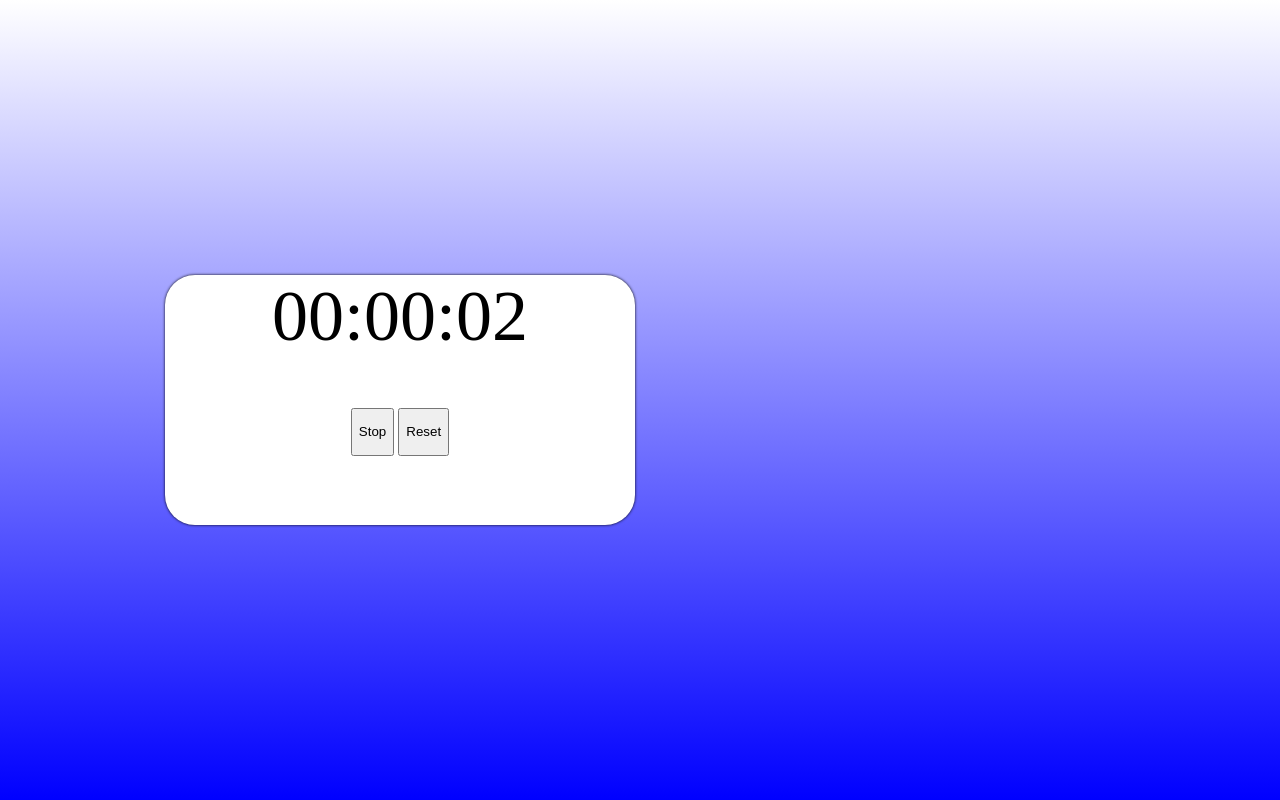
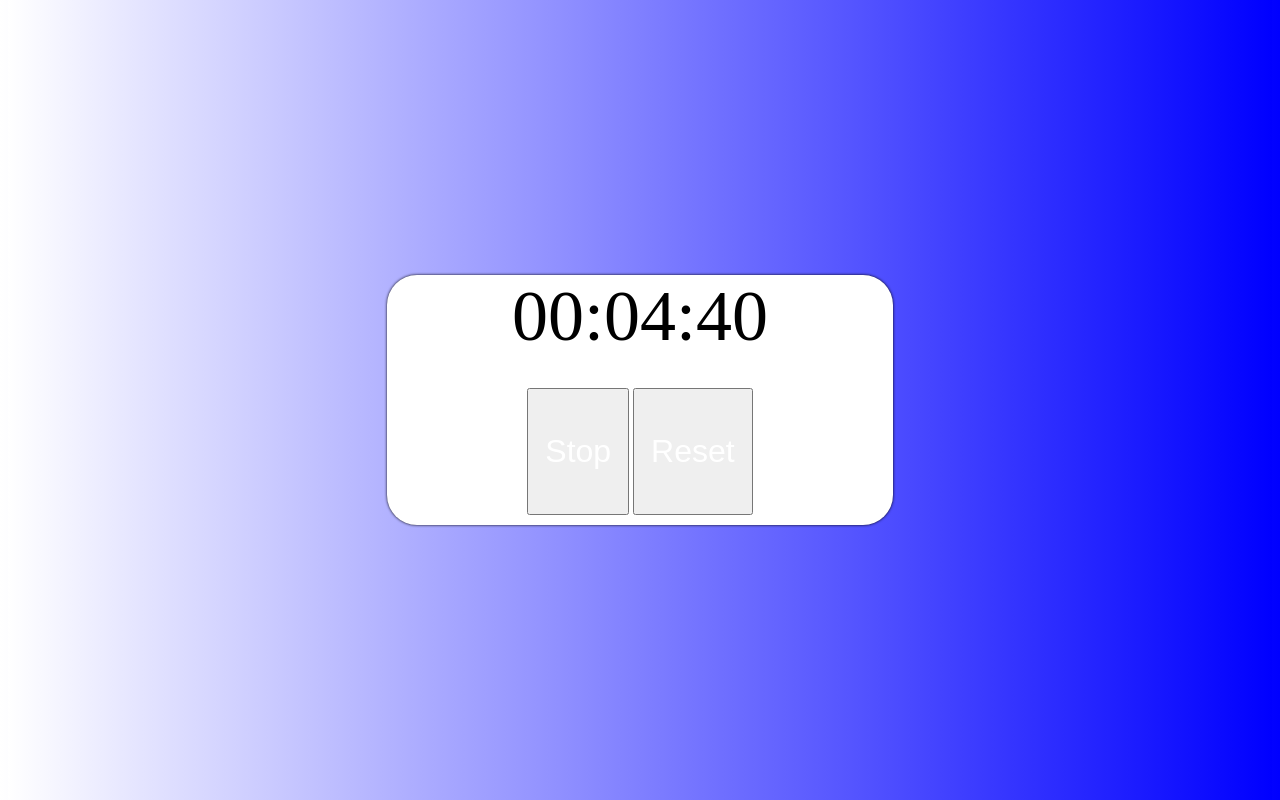
Before and after one commit to NikolayShtipkov/Demo-Projects, a plain HTML site: page Timer/index.html in a window 1280 px wide. Both pictures are taken after a click on the button "Start". Drawn offline with Linux system fonts and the light colour scheme.

Commit message:
fix bugs

```diff
--- a/Timer/style.css
+++ b/Timer/style.css
@@ -1,14 +1,14 @@
 html, body {
     height: 100vh;
-    width: 100vh;
-    background-image: linear-gradient(white, blue);
+    width: 100vw;
+    background-image: linear-gradient(to right, white, blue);
     display: flex;
     justify-content: center;
     align-items: center;
 }
 
 .container {
-    width: 60%;
+    width: 40%;
     height: 250px;
     background-color: #fff;
     border-radius: 30px;
@@ -23,10 +23,10 @@ html, body {
 
 .buttons {
     text-align: center;
-    padding-top: 50px;
+    padding-top: 30px;
 }
 
-button i {
+button p {
     font-size: 2rem;
     padding: 10px;
     color: #fff;
--- a/Timer/timer.js
+++ b/Timer/timer.js
@@ -37,26 +37,32 @@ function stopWatch() {
 
     if (seconds < 10) {
         leadingSeconds = "0" + seconds.toString();
+    } else {
+        leadingSeconds = seconds;
     }
 
     if (minutes < 10) {
         leadingMinutes = "0" + minutes.toString();
+    } else {
+        leadingMinutes = minutes;
     }
 
     if (hours < 10) {
         leadingHours = "0" + hours.toString();
+    } else {
+        leadingHours = hours;
     }
 
     let displayTimer = document.getElementById('timer').innerText =
     leadingHours + ':' + leadingMinutes + ':' + leadingSeconds;
 }
 
-// window.setInterval(stopWatch, 1000);
+// window.setInterval(stopWatch, 1);
 
 startStopBtn.addEventListener('click', function() {
 
     if (timerStatus === 'stopped') {
-        timerInterval = window.setInterval(stopWatch, 1000);
+        timerInterval = window.setInterval(stopWatch, 10);
         document.getElementById('start-stop-btn').innerHTML = `<p id="stop">Stop</p>`;
         timerStatus = 'started';
     } else {
@@ -74,5 +80,7 @@ resetBtn.addEventListener('click', function() {
     minutes = 0;
     hours = 0;
 
+    document.getElementById('start-stop-btn').innerHTML = `<p id="start">Start</p>`;
+    timerStatus = 'stopped';
     document.getElementById('timer').innerHTML = '00:00:00';
 });
```
